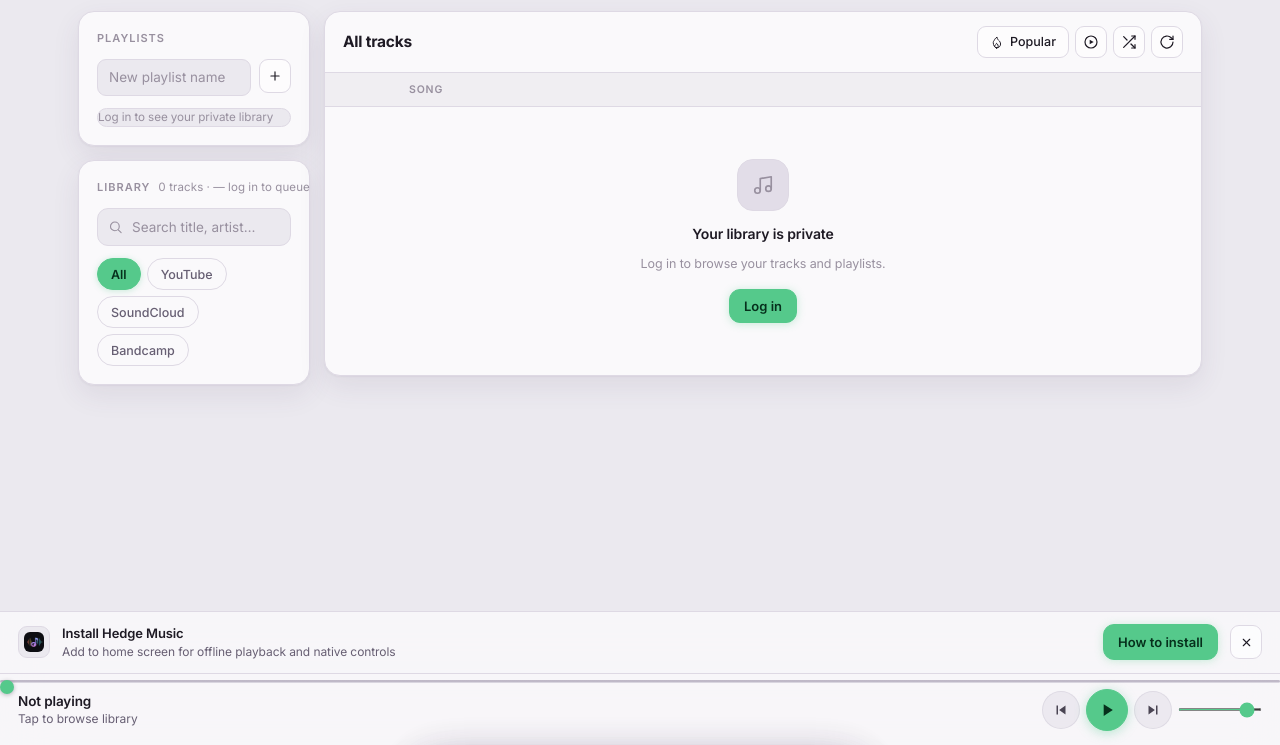
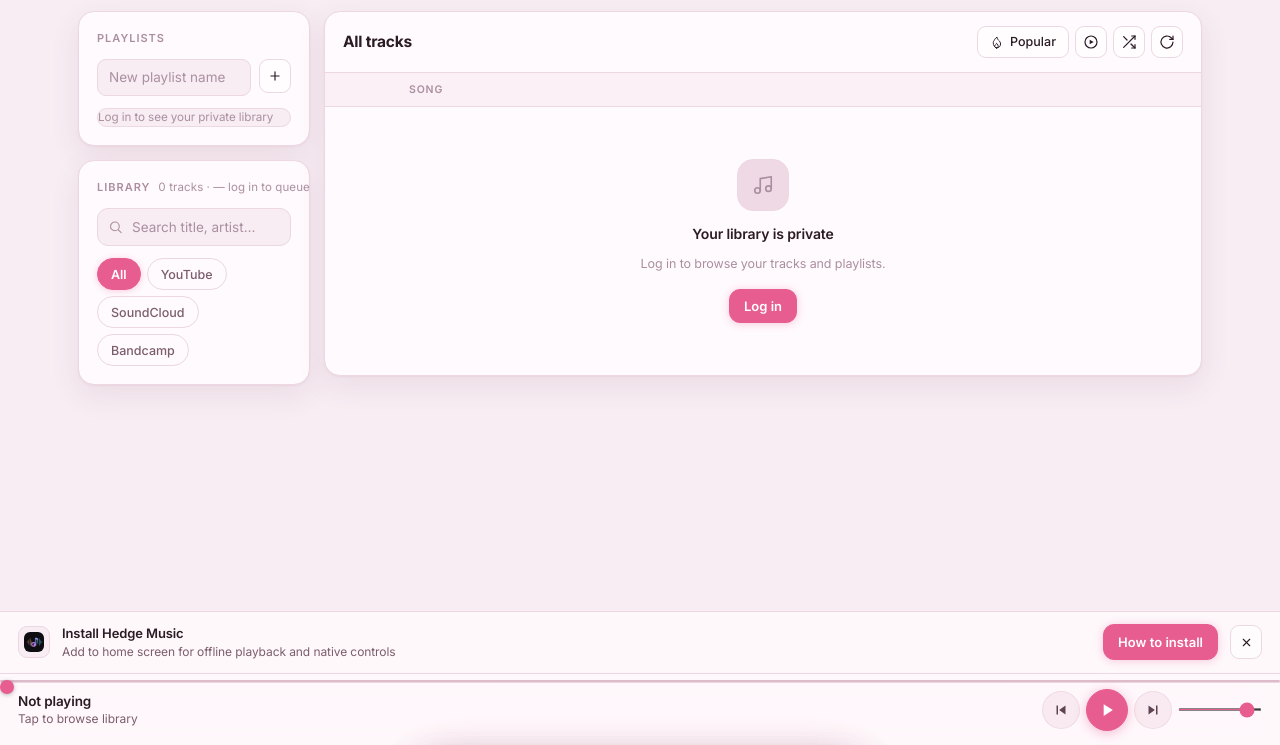
Before and after one commit to lash122/hedge-music, a plain HTML site: page music.html in a window 1280 px wide. Shown: the part 55-800 px from the top of the page. Drawn offline with nearby package versions, Linux system fonts and the light colour scheme.

Commit message:
theme: pink feminine light, layered containers (v41)

```diff
--- a/music.css
+++ b/music.css
@@ -1,60 +1,60 @@
 *{box-sizing:border-box;margin:0;padding:0}
 :root{
   color-scheme:light;
-  --bg:#ebe9ef;
-  --surface:#faf9fb;
-  --surface-hover:#f0edf3;
-  --surface-active:#e3dee9;
-  --border:#ded9e4;
-  --border-strong:#c9c2d4;
-  --text:#1e1a24;
-  --text-secondary:#675f73;
-  --text-tertiary:#98909f;
-  --accent:#55c98b;
-  --accent-strong:#3fb577;
-  --accent-ink:#06301c;
-  --accent-text:#22784b;
-  --accent-rgb:85,201,139;
-  --accent-dim:rgba(85,201,139,.14);
-  --accent-dim-strong:rgba(85,201,139,.2);
-  --accent-line:rgba(85,201,139,.4);
+  --bg:#f7edf3;
+  --surface:#fffafd;
+  --surface-hover:#f7e3ec;
+  --surface-active:#f0d5e2;
+  --border:#ecd7e2;
+  --border-strong:#dfbccd;
+  --text:#2b1b25;
+  --text-secondary:#7c5d6d;
+  --text-tertiary:#ab8fa0;
+  --accent:#e75d90;
+  --accent-strong:#d14a7d;
+  --accent-ink:#ffffff;
+  --accent-text:#b9376e;
+  --accent-rgb:231,93,144;
+  --accent-dim:rgba(231,93,144,.13);
+  --accent-dim-strong:rgba(231,93,144,.19);
+  --accent-line:rgba(231,93,144,.4);
   --success:#2e7d4f;
   --danger:#c43434;
   --danger-bg:#fdecec;
   --danger-border:#f0c0c0;
   --danger-bg-hover:#f8dcdc;
-  --hover:rgba(60,40,80,.05);
-  --hover-strong:rgba(60,40,80,.1);
-  --disc:rgba(60,40,80,.06);
-  --disc-border:rgba(60,40,80,.08);
+  --hover:rgba(150,60,100,.05);
+  --hover-strong:rgba(150,60,100,.1);
+  --disc:rgba(150,60,100,.07);
+  --disc-border:rgba(150,60,100,.09);
   --ghost:rgba(255,255,255,.6);
-  --ghost-hover:#ece8f1;
-  --tile:#e2dde8;
-  --tile-ring:rgba(60,40,80,.08);
-  --range-track:#d3ccd9;
-  --track-rest:rgba(60,40,80,.16);
-  --handle:#c2b9cc;
-  --bar:rgba(250,249,251,.86);
-  --sheet:#efecf2;
-  --modal-bg:#faf9fb;
-  --menu-bg:#faf9fb;
+  --ghost-hover:#f8e2ec;
+  --tile:#eed9e4;
+  --tile-ring:rgba(150,60,100,.08);
+  --range-track:#e4c7d5;
+  --track-rest:rgba(150,60,100,.18);
+  --handle:#d5abc0;
+  --bar:rgba(255,250,252,.86);
+  --sheet:#f5e6ee;
+  --modal-bg:#fffafd;
+  --menu-bg:#fffafd;
   --toast-bg:#ffffff;
   --toast-fg:#1e1a24;
   --toast-err-bg:#fdecec;
   --toast-err-fg:#a02a2a;
-  --overlay:rgba(50,35,60,.4);
-  --ring-soft:rgba(85,201,139,.25);
+  --overlay:rgba(80,30,55,.4);
+  --ring-soft:rgba(231,93,144,.25);
   --playbtn-bg:var(--accent);
-  --playbtn-fg:var(--accent-ink);
+  --playbtn-fg:#ffffff;
   --playbtn-border:var(--accent);
   --play-solid:var(--accent);
   --play-solid-hover:var(--accent-strong);
-  --play-solid-ink:var(--accent-ink);
-  --play-glow:rgba(85,201,139,.4);
-  --icon-fg:#4a4453;
+  --play-solid-ink:#ffffff;
+  --play-glow:rgba(231,93,144,.4);
+  --icon-fg:#5e4352;
   --ambient-filter:blur(72px) saturate(1.6) brightness(.92);
   --ambient-op:.3;
-  --offline-dot:#c2b9cc;
+  --offline-dot:#d5abc0;
   --radius-sm:9px;
   --radius-md:11px;
   --radius-lg:16px;
@@ -62,18 +62,18 @@
   --radius:9px;
   --ease:cubic-bezier(.32,.72,0,1);
   --ease-quick:cubic-bezier(.2,.8,.2,1);
-  --shadow-card:0 1px 2px rgba(80,60,100,.06),0 10px 28px rgba(80,60,100,.09);
-  --shadow-pop:0 16px 48px rgba(80,60,100,.18),0 2px 8px rgba(80,60,100,.08);
-  --shadow-fab:0 10px 26px rgba(80,60,100,.22),0 2px 6px rgba(80,60,100,.12);
+  --shadow-card:0 1px 2px rgba(150,70,110,.07),0 10px 28px rgba(150,70,110,.1);
+  --shadow-pop:0 16px 48px rgba(150,70,110,.2),0 2px 8px rgba(150,70,110,.09);
+  --shadow-fab:0 10px 26px rgba(150,70,110,.24),0 2px 6px rgba(150,70,110,.13);
   --player-h:72px;
   --tabs-h:0px;
 }
 :root[data-theme="dark"]{
   color-scheme:dark;
-  --bg:#0e0e11;
-  --surface:#17171b;
-  --surface-hover:#202026;
-  --surface-active:#28282f;
+  --bg:#0c0c0f;
+  --surface:#16161b;
+  --surface-hover:#212127;
+  --surface-active:#2a2a33;
   --border:#2a2a32;
   --border-strong:#3c3c47;
   --text:#f4f4f7;
@@ -103,11 +103,11 @@
   --range-track:#33333b;
   --track-rest:rgba(255,255,255,.14);
   --handle:#50505c;
-  --bar:rgba(23,23,27,.9);
-  --sheet:#191920;
-  --modal-bg:#1e1e24;
-  --menu-bg:#1e1e24;
-  --toast-bg:rgba(30,30,37,.96);
+  --bar:rgba(22,22,27,.9);
+  --sheet:#1f1f27;
+  --modal-bg:#23232c;
+  --menu-bg:#23232c;
+  --toast-bg:rgba(36,36,44,.96);
   --toast-fg:#f4f4f7;
   --toast-err-bg:rgba(31,20,20,.95);
   --toast-err-fg:#ecb0b0;
--- a/music.html
+++ b/music.html
@@ -5,13 +5,13 @@
   <meta name="viewport" content="width=device-width, initial-scale=1.0, viewport-fit=cover">
   <title>Hedge Music</title>
   <link rel="manifest" href="manifest.json">
-  <meta name="theme-color" content="#ebe9ef">
+  <meta name="theme-color" content="#f7edf3">
   <script>(function(){try{var t=localStorage.getItem('hedge-theme')||'light';document.documentElement.dataset.theme=(t==='dark')?'dark':'light';}catch(e){document.documentElement.dataset.theme='light';}})();</script>
   <meta name="apple-mobile-web-app-capable" content="yes">
   <meta name="apple-mobile-web-app-status-bar-style" content="black-translucent">
   <meta name="apple-mobile-web-app-title" content="Hedge Music">
   <meta name="description" content="Personal music library — Supabase + laptop ingest">
-  <style>html{background:#ebe9ef}html[data-theme="dark"]{background:#0e0e11}</style>
+  <style>html{background:#f7edf3}html[data-theme="dark"]{background:#0c0c0f}</style>
   <link rel="icon" type="image/png" sizes="192x192" href="icons/icon-192.png">
   <link rel="apple-touch-icon" href="icons/icon-192.png">
   <link rel="preconnect" href="https://fonts.googleapis.com">
@@ -19,7 +19,7 @@
   <link rel="preconnect" href="https://mgwaehtmdecvptzzigwv.supabase.co">
   <link rel="preconnect" href="https://i.ytimg.com">
   <link href="https://fonts.googleapis.com/css2?family=Inter:wght@400;500;600;700&display=swap" rel="stylesheet">
-  <link rel="stylesheet" href="music.css?v=40">
+  <link rel="stylesheet" href="music.css?v=41">
 </head>
 <body>
   <svg style="display:none" aria-hidden="true">
--- a/music.js
+++ b/music.js
@@ -1357,7 +1357,7 @@ try{
 }catch{}
 
 // --- Theme (light default, dark toggle, persisted) ---
-const THEME_COLORS={light:'#ebe9ef', dark:'#0e0e11'};
+const THEME_COLORS={light:'#f7edf3', dark:'#0c0c0f'};
 function currentTheme(){ return document.documentElement.dataset.theme==='dark' ? 'dark' : 'light'; }
 function syncThemeMeta(){
   const m=document.querySelector('meta[name="theme-color"]');
--- a/sw.js
+++ b/sw.js
@@ -1,6 +1,6 @@
 // Single version source for the app shell. Bump on every deploy that changes
 // music.html / music.js / music.css / admin.html / index.html / manifest.json.
-const CACHE = 'hedge-music-v21';
+const CACHE = 'hedge-music-v22';
 const TRACK_CACHE = 'tracks-v1';
 const TRACK_CACHE_MAX = 30; // LRU bound — phone storage protection
 const APP_SHELL = [
```
Also changed, not shown: admin.html (+1 -1 lines), manifest.json.
